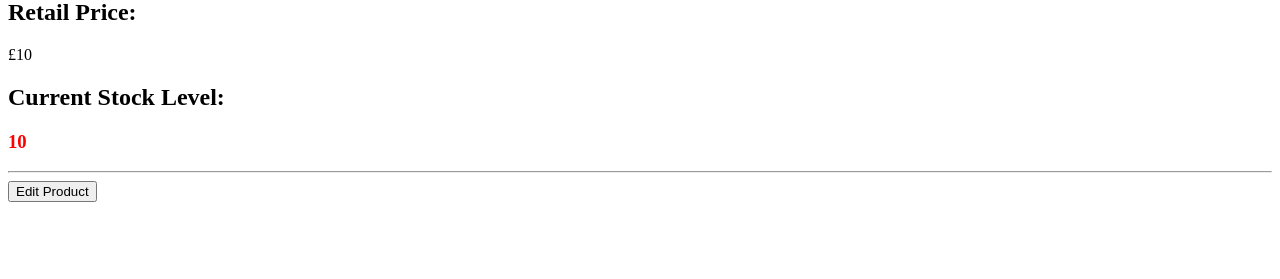
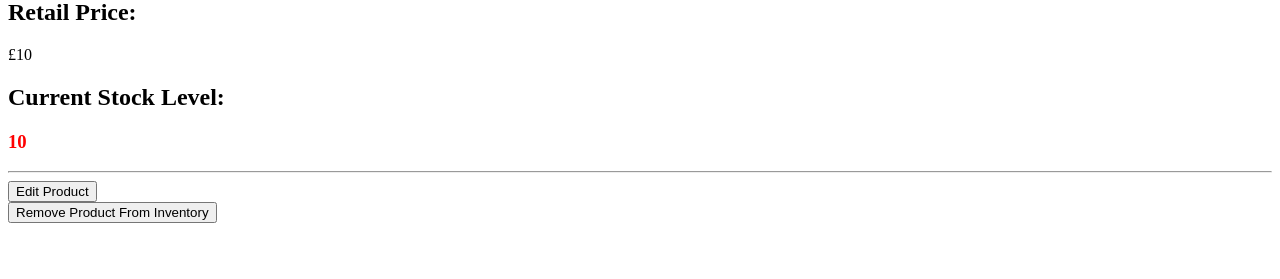
Before and after one commit to JamesSBeedle/Inn-Ventory-Alcohol-Inventory-Application, a Flask app: page /products/1 in a window 1280 px wide. Shown: the part 521-800 px from the top of the page. Run offline with Flask 2, Linux system fonts and the light colour scheme; a database or web service that is not in the repository returns one stand-in record (values such as "Sample title"); some libraries are stand-ins or nearby versions.

Commit message:
added delete button to product individual view

```diff
--- a/templates/products/show.html
+++ b/templates/products/show.html
@@ -51,8 +51,15 @@
             </section>
         </div>
         <hr>
+        <section>
+        <a href="/products/{{product.id}}/edit"><button>Edit Product</button></a>
+        </section>
 
-    <a href="/products/{{product.id}}/edit"><button>Edit Product</button></a>
+        <section>
+            <form action="products/{{product.id}}/delete" method="POST">
+                <input type="submit" value="Remove Product From Inventory">
+            </form>
+        </section>
 
-    </article>
+        </article>
 {% endblock content %}
```
